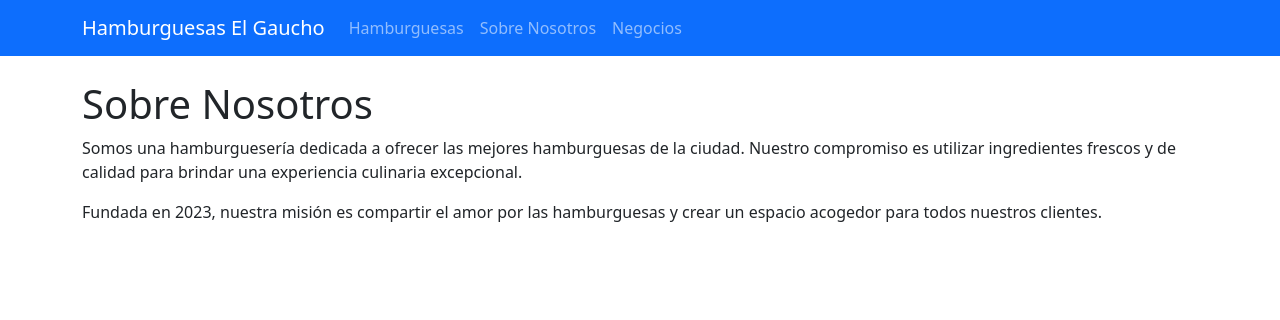
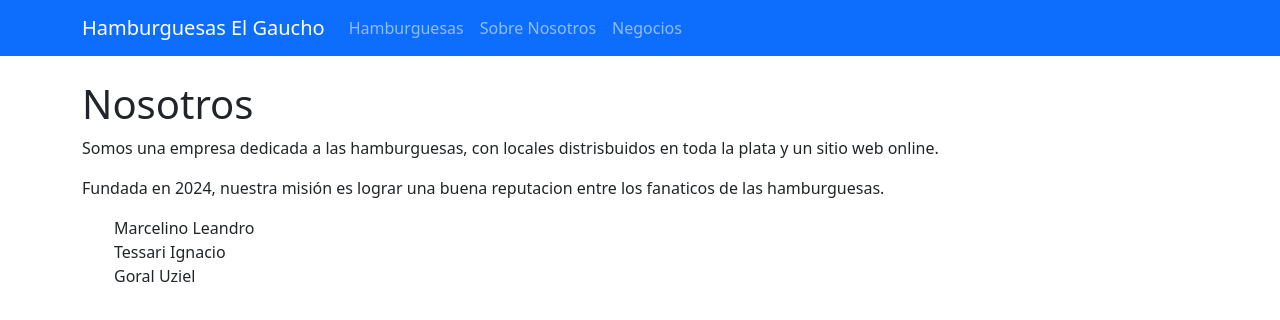
Before and after one commit to Argencorp/Hamburguesas_el_Gaucho, a React (Create React App) app: page /nosotros in a window 1280 px wide. Shown: the top 320 px of the page. Built offline with nearby package versions, Linux system fonts and the light colour scheme.

Commit message:
Uziel: rellenamos el sobre nosotros y Negocios

```diff
--- a/src/componentes/Negocios.js
+++ b/src/componentes/Negocios.js
@@ -5,13 +5,10 @@ const Negocios = () => {
     <div>
       <h1>Nuestros Negocios</h1>
       <p>
-        Trabajamos con los mejores proveedores de carne y vegetales para ofrecerte
-        hamburguesas de calidad insuperable. Además, tenemos alianzas con varias
-        empresas locales para promover el comercio justo y el apoyo a la comunidad.
+        Nuestro local esta situado en la calle 7 entre 45 y 46, La Plata.
       </p>
       <p>
-        Si estás interesado en asociarte con nosotros o conocer más sobre nuestras
-        iniciativas, no dudes en contactarnos.
+        En un futuro, planeamos expandir nuestros locales hacia los alrededores.
       </p>
     </div>
   );
--- a/src/componentes/Nosotros.js
+++ b/src/componentes/Nosotros.js
@@ -3,16 +3,18 @@ import React from 'react';
 const Nosotros = () => {
   return (
     <div>
-      <h1>Sobre Nosotros</h1>
+      <h1>Nosotros</h1>
       <p>
-        Somos una hamburguesería dedicada a ofrecer las mejores hamburguesas de la ciudad.
-        Nuestro compromiso es utilizar ingredientes frescos y de calidad para brindar una experiencia
-        culinaria excepcional.
+        Somos una empresa dedicada a las hamburguesas, con locales distrisbuidos en toda la plata y un sitio web online.
       </p>
       <p>
-        Fundada en 2023, nuestra misión es compartir el amor por las hamburguesas y crear un espacio
-        acogedor para todos nuestros clientes.
+        Fundada en 2024, nuestra misión es lograr una buena reputacion entre los fanaticos de las hamburguesas.
       </p>
+      <ul>
+        <li>Marcelino Leandro</li>
+        <li>Tessari Ignacio</li>
+        <li>Goral Uziel</li>
+      </ul>
     </div>
   );
 };
```
